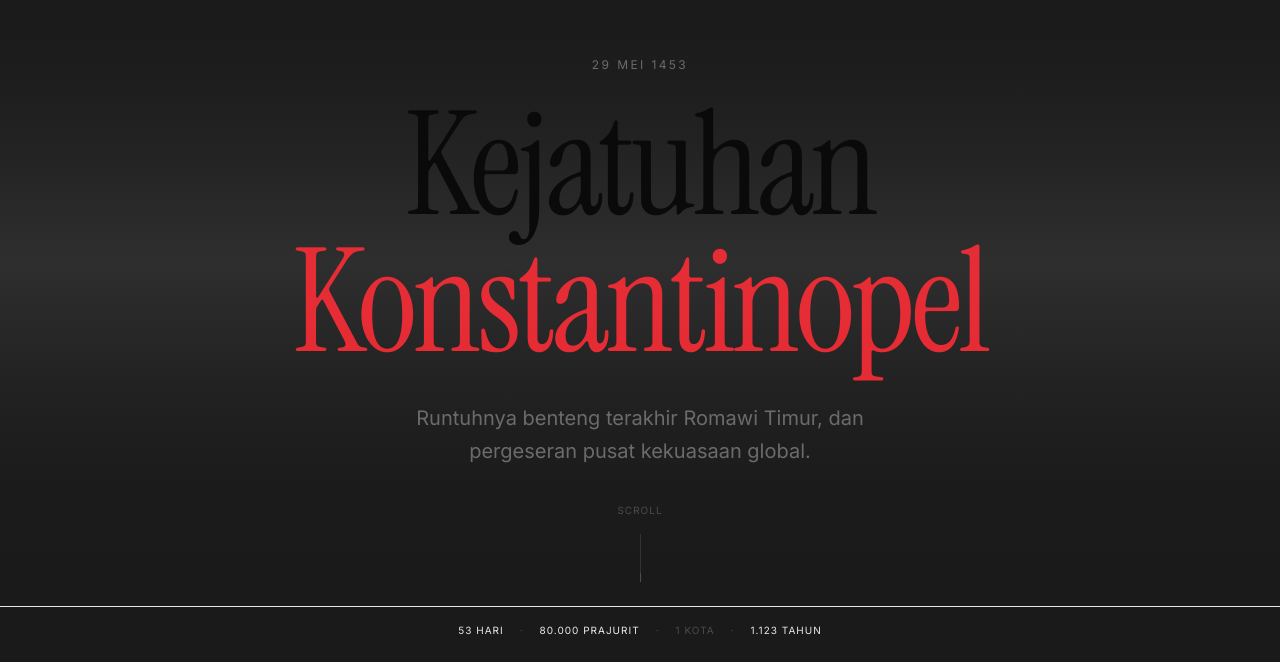
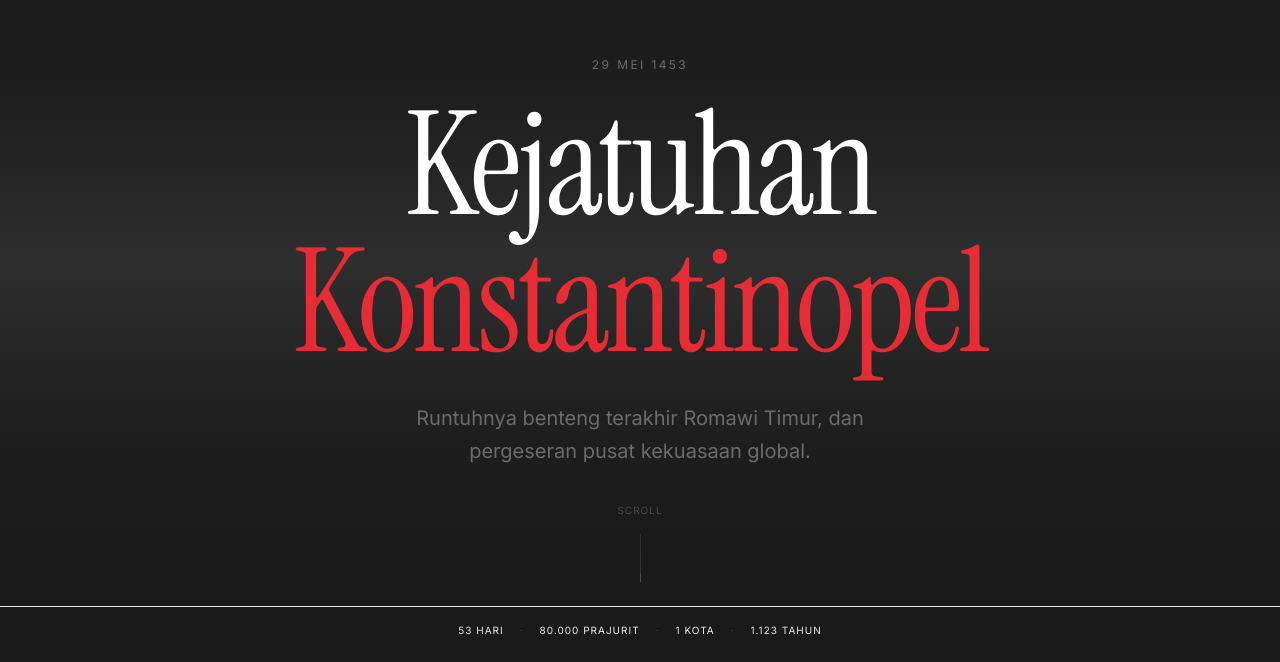
Before and after one commit to Yugenixs/Constantinople-chronicles, a Next.js app: page / in a window 1280 px wide. Shown: the part 138-800 px from the top of the page. Built offline with nearby package versions, Linux system fonts and the light colour scheme; no server answers.

Commit message:
Update Hero.tsx

```diff
--- a/components/sections/Hero.tsx
+++ b/components/sections/Hero.tsx
@@ -18,11 +18,11 @@ export function Hero() {
           29 MEI 1453
         </span>
 
-        <h1 className="font-serif text-5xl md:text-8xl lg:text-[9rem] leading-[0.95] tracking-tight mb-8">
-          Kejatuhan
-          <br />
-          <span className="text-red-500/90">Konstantinopel</span>
-        </h1>
+        <h1 className="font-serif text-5xl md:text-8xl lg:text-[9rem] leading-[0.95] tracking-tight mb-8 text-white">
+  Kejatuhan
+  <br />
+  <span className="text-red-500/90">Konstantinopel</span>
+</h1>
 
         <p className="font-sans text-lg md:text-xl text-muted-foreground max-w-lg mx-auto leading-relaxed">
           Runtuhnya benteng terakhir Romawi Timur, dan pergeseran pusat kekuasaan global.
@@ -59,11 +59,11 @@ export function Hero() {
           <span>·</span>
           <span className="text-white/90">80.000 prajurit</span>
           <span>·</span>
-          <span>1 kota</span>
+          <span className="text-white/90">1 Kota</span>
           <span>·</span>
           <span className="text-white/90">1.123 tahun</span>
         </div>
       </motion.div>
     </section>
   );
-}
+          }
```
